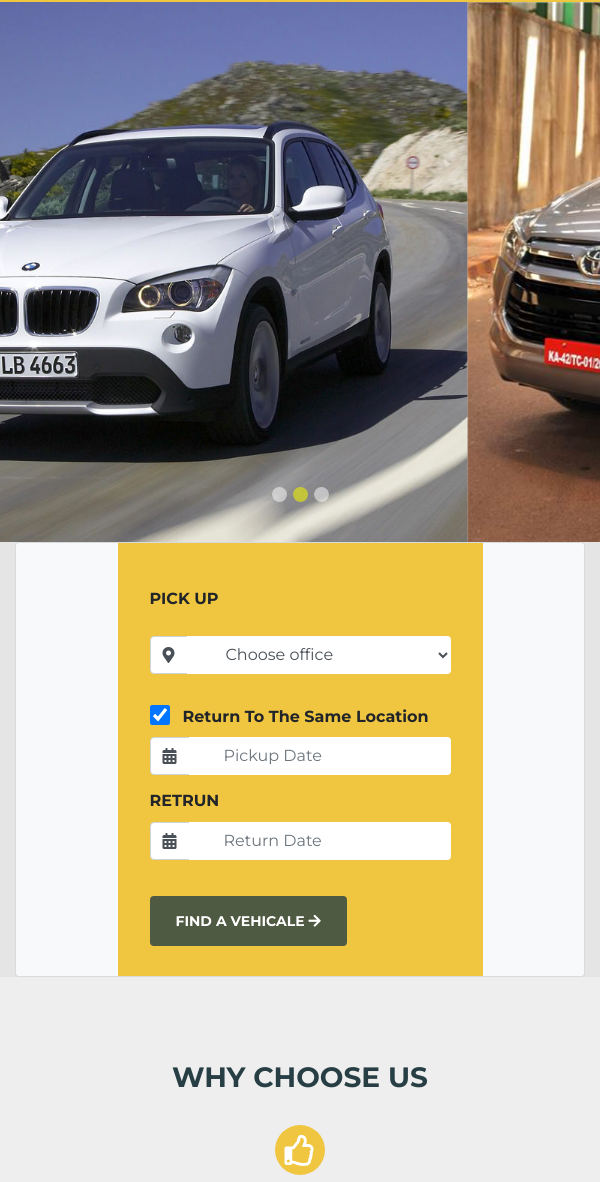
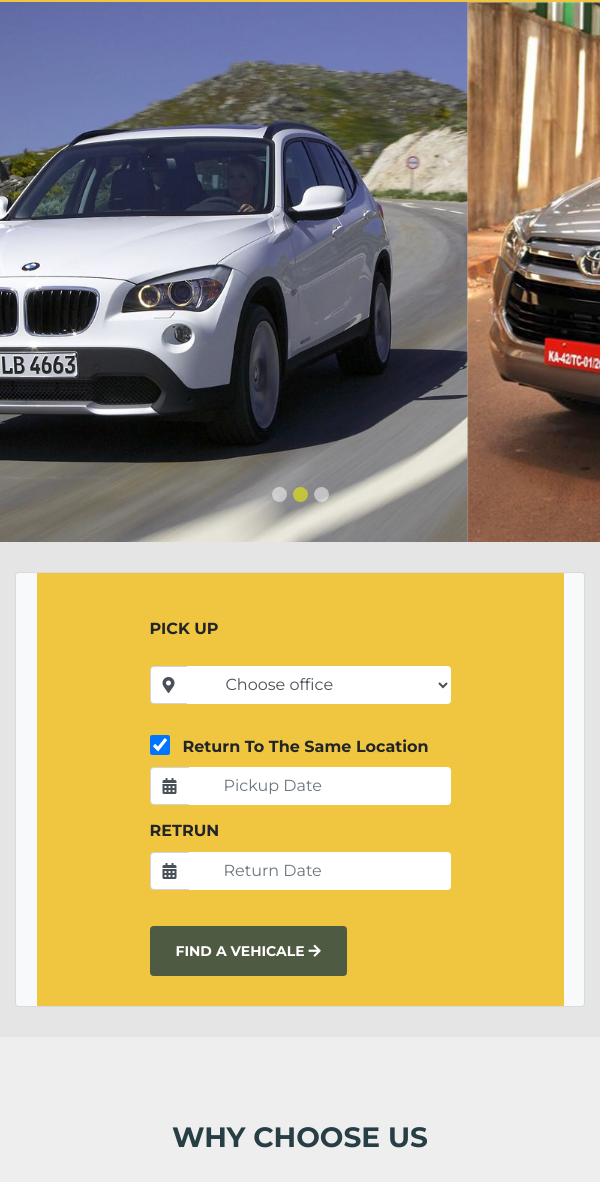
Before and after one commit to saruarnazmul/Maxo-Cabs, a plain HTML site: page index.html in a window 600 px wide. Shown: the part 83-1265 px from the top of the page. Drawn offline with nearby package versions, Linux system fonts and the light colour scheme.

Commit message:
Add files via upload

```diff
--- a/css/media.css
+++ b/css/media.css
@@ -17,7 +17,9 @@
     line-height: 0px;
 
 }
-
+.card{
+    margin: 15px 0;
+}
 /* banner */
 .form-control {
     padding: 0px;
@@ -150,6 +152,12 @@
 
 }
    /* brading start */
+   /* card  */
+.large-screen{
+    margin: 30px 0;
+}
+
+   /* card  */
 .content {
     text-align: center;
     margin-top: 20px;
@@ -160,7 +168,11 @@
 .menu ul li a i:hover{
     color: #fff !important;
 }
+.card-body {
+    padding: 30px 113px;
+}
 /* brading end */
+
    /* categories start */
 .btn-vehicale {
     width: 135px;
```
